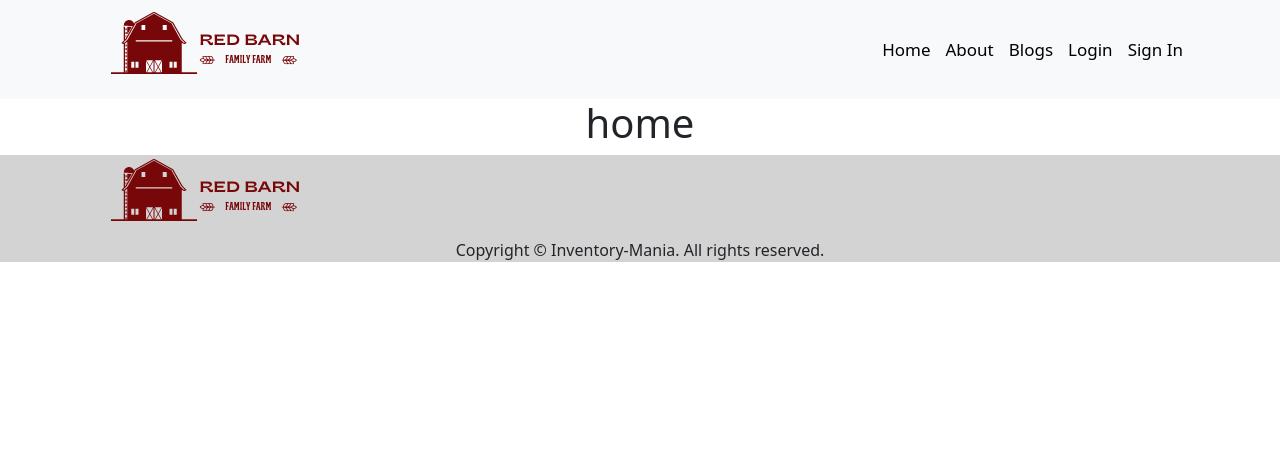
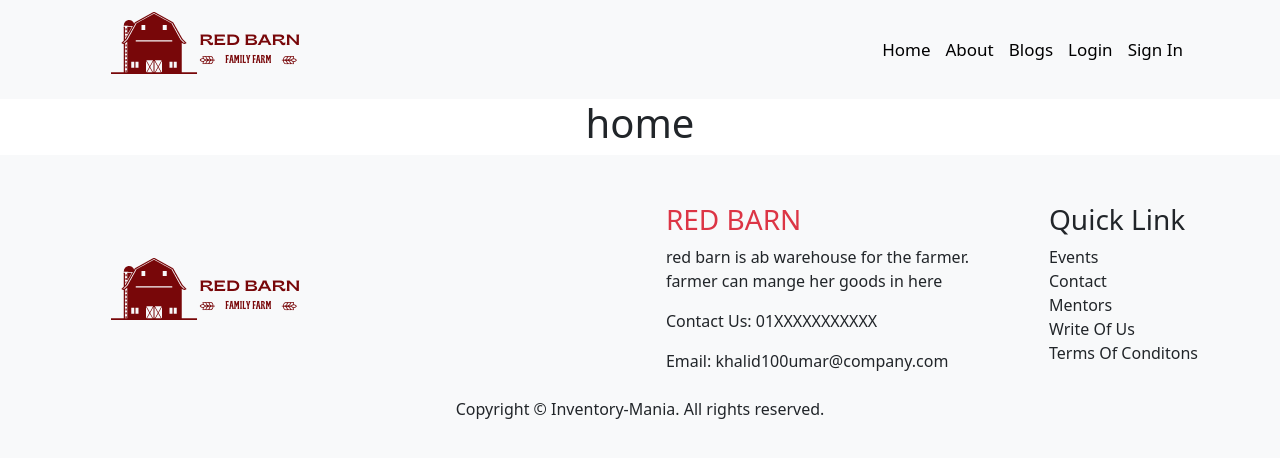
Before and after one commit to khalidumar29/redfarm-client, a React (Create React App) app: page / in a window 1280 px wide. Shown: the top 458 px of the page. Built offline with nearby package versions, Linux system fonts and the light colour scheme.

Commit message:
done footer

```diff
--- a/src/Shared/Footer/Footer.js
+++ b/src/Shared/Footer/Footer.js
@@ -2,16 +2,46 @@ import React from "react";
 import logo from "../../images/Logo/Red Retro Barn Farm Logo Template (1).png";
 const Footer = () => {
   return (
-    <footer style={{ backgroundColor: "#d4d3d3" }}>
-      <div className='container'>
+    <footer style={{ backgroundColor: "#F8F9FA" }}>
+      <div className='container py-5'>
         <div className='d-lg-flex justify-content-lg-between align-items-lg-center'>
           <div className=''>
             <img src={logo} alt='' />
           </div>
-          <div></div>
+          <div className='d-flex'>
+            <div className=' me-lg-5' style={{ textAlign: "left" }}>
+              <h3 className='text-danger'>RED BARN</h3>
+              <p>
+                red barn is ab warehouse for the farmer.
+                <br /> farmer can mange her goods in here
+              </p>
+              <p>Contact Us: 01XXXXXXXXXXX</p>
+              <p>Email: khalid100umar@company.com</p>
+            </div>
+            <ul>
+              <h3 style={{ textAlign: "left" }}>Quick Link</h3>
+              <li style={{ textAlign: "left" }} className='list-unstyled'>
+                Events
+              </li>
+              <li style={{ textAlign: "left" }} className='list-unstyled'>
+                Contact
+              </li>
+              <li style={{ textAlign: "left" }} className='list-unstyled'>
+                Mentors
+              </li>
+              <li style={{ textAlign: "left" }} className='list-unstyled'>
+                Write Of Us
+              </li>
+              <li style={{ textAlign: "left" }} className='list-unstyled'>
+                Terms Of Conditons
+              </li>
+            </ul>
+          </div>
         </div>
         <div>
-          <p>Copyright &copy; Inventory-Mania. All rights reserved.</p>
+          <p className='text-left py-2'>
+            Copyright &copy; Inventory-Mania. All rights reserved.
+          </p>
         </div>
       </div>
     </footer>
--- a/src/Shared/NotFound/NotFound.js
+++ b/src/Shared/NotFound/NotFound.js
@@ -9,7 +9,7 @@ const NotFound = () => {
           style={{ height: "100%" }}
           className='w-100'
           src={NotFoundImage}
-          alt=''
+          alt='this is page not found'
         />
       </div>
     </div>
```
